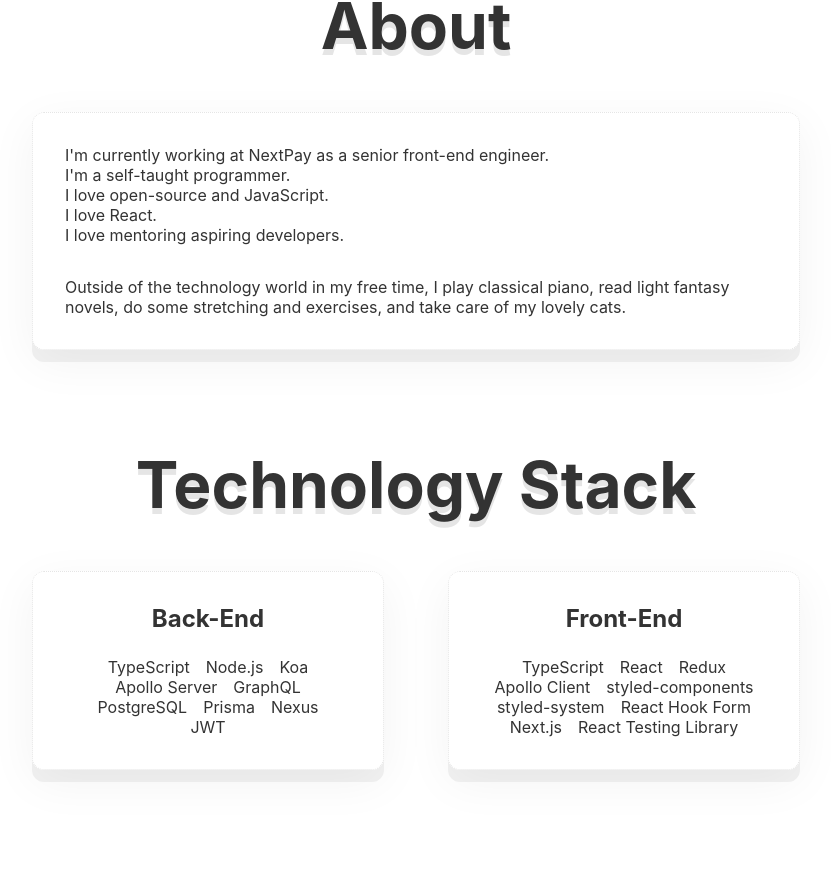
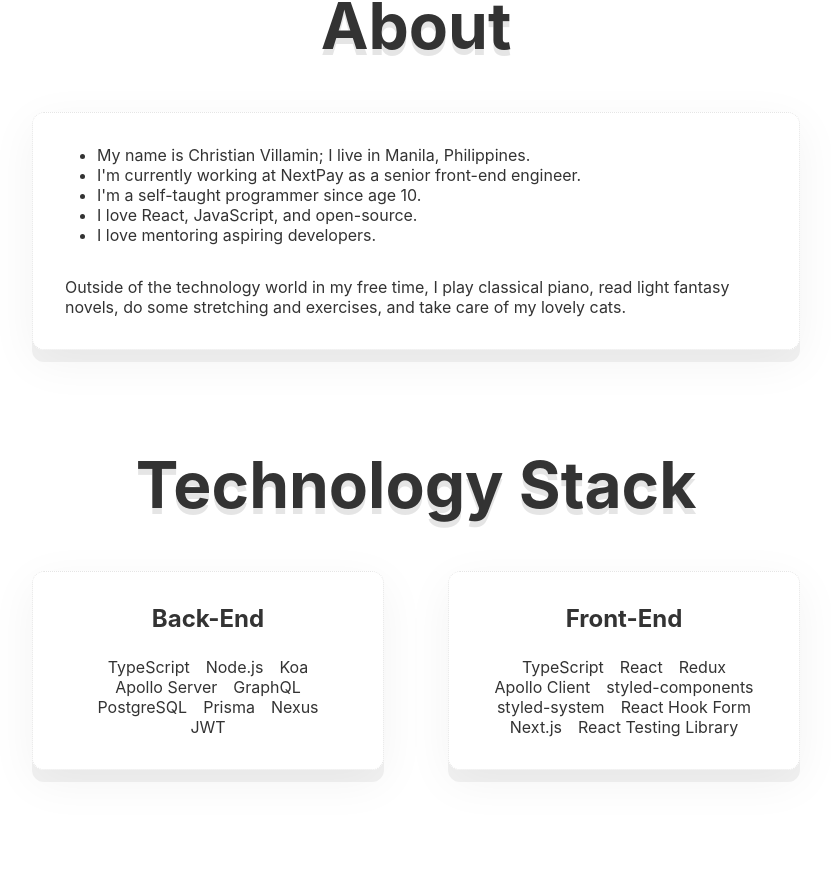
Before and after one commit to codekcv/personal-site-nextjs, a Next.js app: page / in a window 1280 px wide. Shown: the part 876-1753 px from the top of the page, without its empty margins (224-1055 px from the left). Built offline with nearby package versions, Linux system fonts and the light colour scheme.

Commit message:
feat(about) update info

```diff
--- a/pages-main/Home/About/About.main.tsx
+++ b/pages-main/Home/About/About.main.tsx
@@ -8,12 +8,16 @@
 import { animDelay, animDuration } from '../Home.util'
 
 const facts = [
+  'My name is Christian Villamin; I live in Manila, Philippines.',
   "I'm currently working at NextPay as a senior front-end engineer.",
-  "I'm a self-taught programmer.",
-  'I love open-source and JavaScript.',
-  'I love React.',
+  "I'm a self-taught programmer since age 10.",
+  'I love React, JavaScript, and open-source.',
   'I love mentoring aspiring developers.'
-].map((item) => <Item key={item}>{item}</Item>)
+].map((item) => (
+  <Item key={item} ml="2rem" style={{ listStyle: 'initial' }}>
+    {item}
+  </Item>
+))
 
 const About = (): JSX.Element => {
   return (
```
